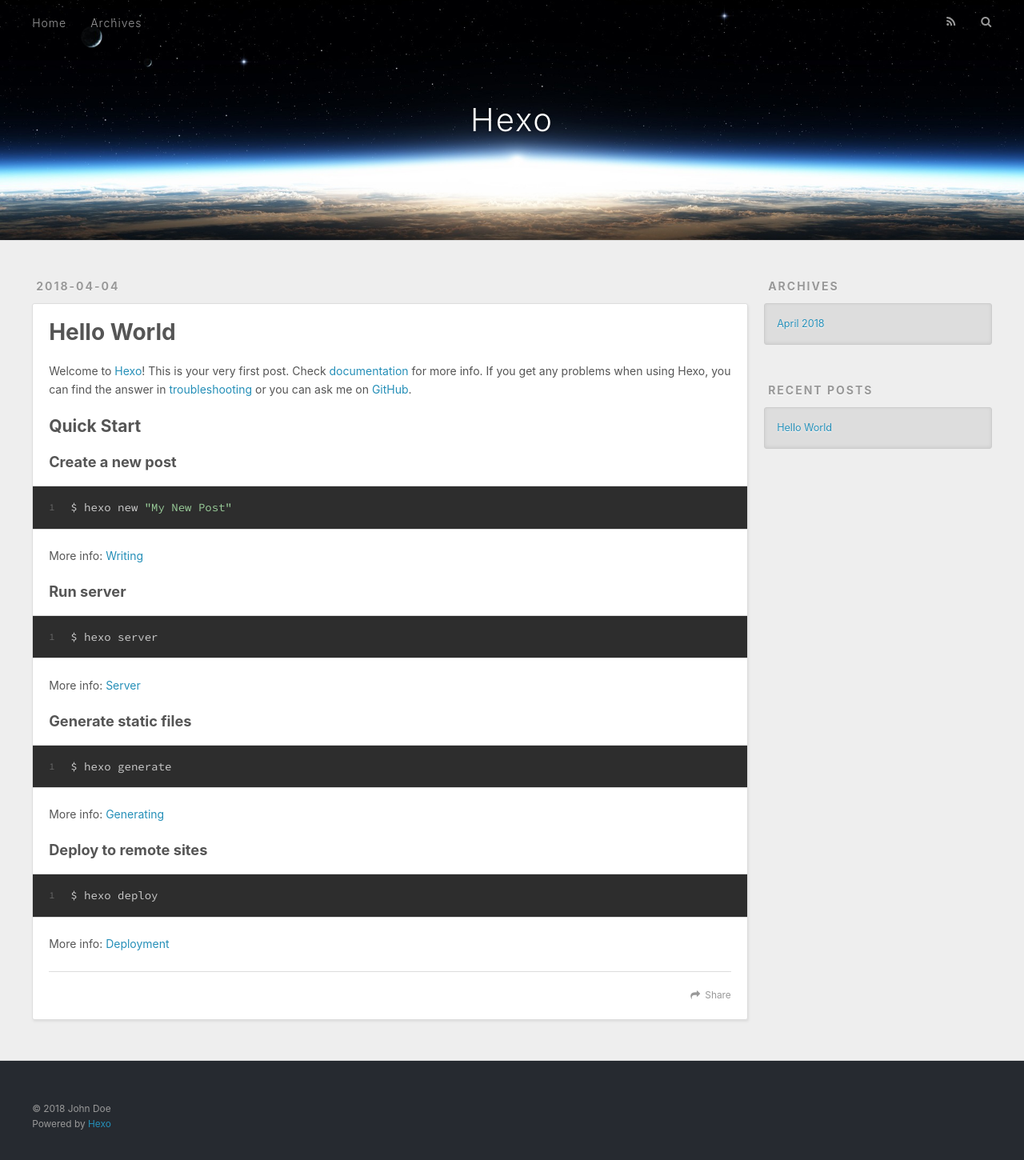
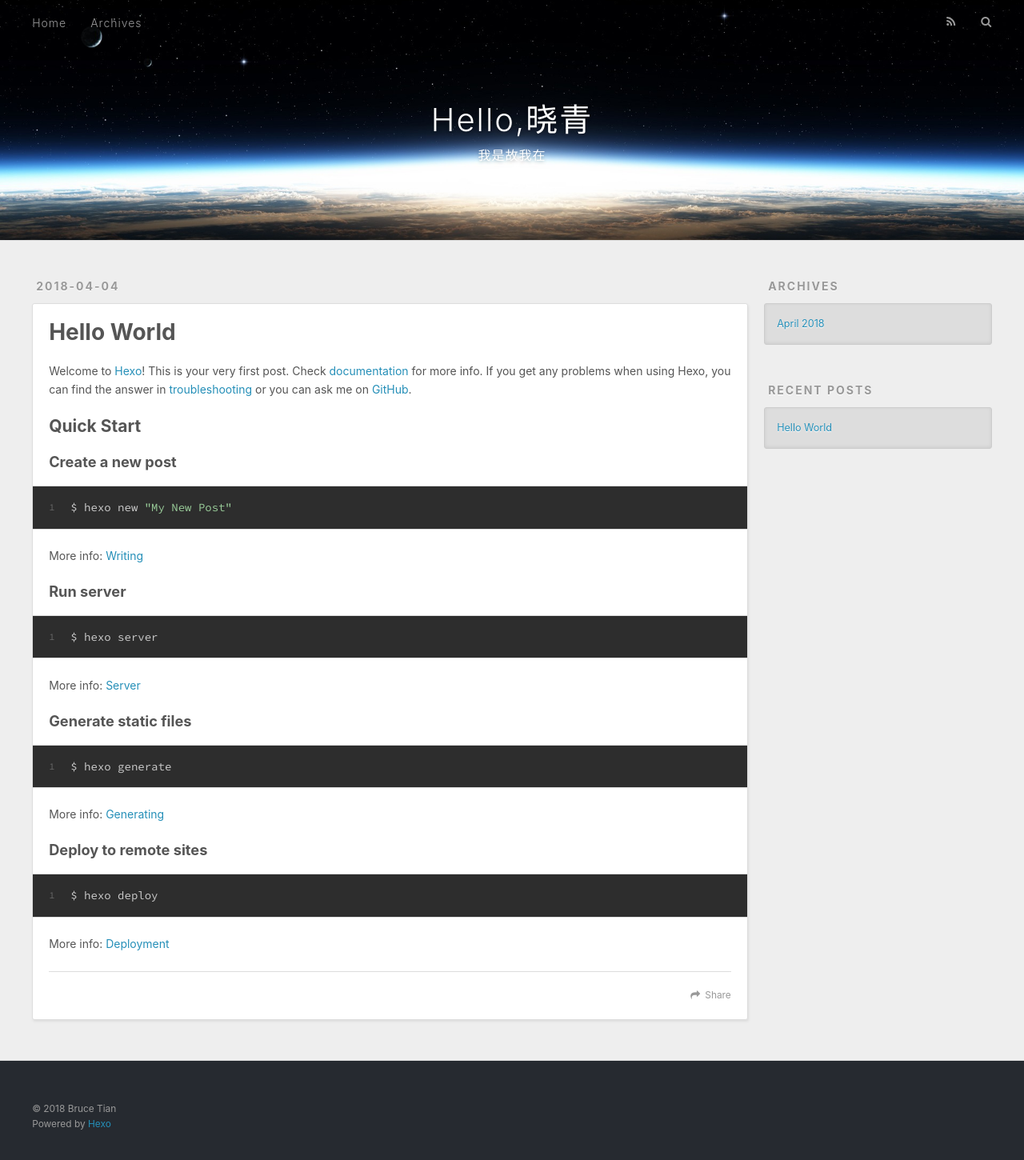
Before and after one commit to bluetianx/bluetianx.github.io, a plain HTML site: page index.html in a window 1280 px wide. Shown: the whole page at 80% size. Drawn offline with nearby package versions, Linux system fonts and the light colour scheme.

Commit message:
Site updated: 2018-04-04 20:35:47

```diff
--- a/index.html
+++ b/index.html
@@ -5,17 +5,20 @@
 
 
 
-  <title>Hexo</title>
+  <title>Hello,晓青</title>
   <meta name="viewport" content="width=device-width, initial-scale=1, maximum-scale=1">
-  <meta property="og:type" content="website">
-<meta property="og:title" content="Hexo">
+  <meta name="description" content="寻访不觉醉流霞">
+<meta property="og:type" content="website">
+<meta property="og:title" content="Hello,晓青">
 <meta property="og:url" content="http://yoursite.com/index.html">
-<meta property="og:site_name" content="Hexo">
+<meta property="og:site_name" content="Hello,晓青">
+<meta property="og:description" content="寻访不觉醉流霞">
 <meta property="og:locale" content="default">
 <meta name="twitter:card" content="summary">
-<meta name="twitter:title" content="Hexo">
+<meta name="twitter:title" content="Hello,晓青">
+<meta name="twitter:description" content="寻访不觉醉流霞">
 
-    <link rel="alternate" href="/atom.xml" title="Hexo" type="application/atom+xml">
+    <link rel="alternate" href="/atom.xml" title="Hello,晓青" type="application/atom+xml">
 
 
     <link rel="icon" href="/favicon.png">
@@ -34,8 +37,12 @@
   <div id="header-outer" class="outer">
     <div id="header-title" class="inner">
       <h1 id="logo-wrap">
-        <a href="/" id="logo">Hexo</a>
+        <a href="/" id="logo">Hello,晓青</a>
       </h1>
+
+        <h2 id="subtitle-wrap">
+          <a href="/" id="subtitle">我是故我在</a>
+        </h2>
 
     </div>
     <div id="header-inner" class="inner">
@@ -97,7 +104,7 @@
 
     </div>
     <footer class="article-footer">
-      <a data-url="http://yoursite.com/2018/04/04/hello-world/" data-id="cjfl2isa400002xs683d98sak" class="article-share-link">Share</a>
+      <a data-url="http://yoursite.com/2018/04/04/hello-world/" data-id="cjfl2sp8h00003ws64we667lb" class="article-share-link">Share</a>
 
 
     </footer>
@@ -153,7 +160,7 @@
 
   <div class="outer">
     <div id="footer-info" class="inner">
-      &copy; 2018 John Doe<br>
+      &copy; 2018 Bruce Tian<br>
       Powered by <a href="http://hexo.io/" target="_blank">Hexo</a>
     </div>
   </div>
```
Also changed, not shown: 2018/04/04/hello-world/index.html (+10 -6 lines), archives/2018/04/index.html (+15 -8 lines), archives/2018/index.html (+15 -8 lines), archives/index.html (+15 -8 lines).
